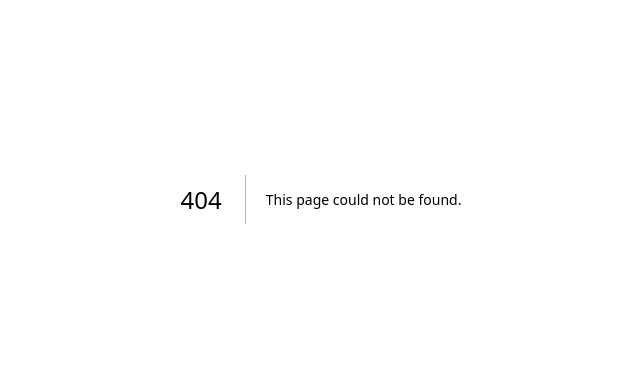
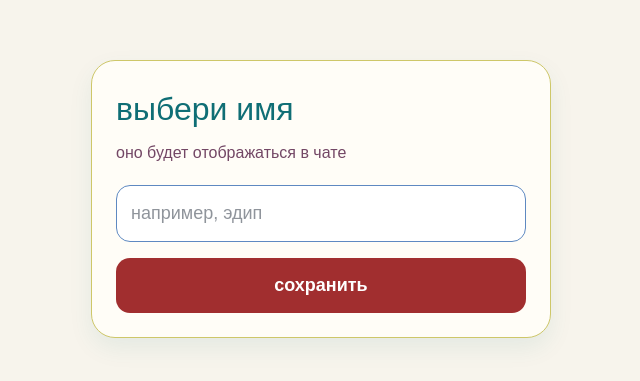
Before and after one commit to electrapower/oedipus_messenger, a Next.js app: page /setup-profile in a window 1280 px wide. Before the commit this address had no page. Shown: the part 201-582 px from the top of the page, without its empty margins (319-959 px from the left). Built offline with nearby package versions, Linux system fonts and the light colour scheme; no server answers.

Commit message:
add one-time display name setup

```diff
--- a/app/chat/page.tsx
+++ b/app/chat/page.tsx
@@ -34,6 +34,15 @@ export default async function ChatPage() {
 
   if (!user)
     redirect('/login')
+
+  const { data: profile } = await supabase
+    .from('profiles')
+    .select('display_name')
+    .eq('id', user.id)
+    .single()
+
+  if (!profile?.display_name)
+    redirect('/setup-profile')
 
   const { data: messages } = await supabase
     .from('messages')
@@ -91,7 +100,7 @@ export default async function ChatPage() {
           }}
         >
           <div>
-            <h1 style={{ margin: 0, fontSize: 32, color: '#0F6E75' }}>Чат</h1>
+            <h1 style={{ margin: 0, fontSize: 32, color: '#0F6E75' }}>чат</h1>
             <p style={{ margin: '6px 0 0 0', color: '#734765' }}>
               эдип советует присмотреться
             </p>
--- /dev/null
+++ b/app/setup-profile/page.tsx
@@ -0,0 +1,146 @@
+'use client'
+
+import { useState } from 'react'
+import { useRouter } from 'next/navigation'
+import { createClient } from '@/lib/supabase/client'
+
+export default function SetupProfilePage() {
+  const supabase = createClient()
+  const router = useRouter()
+
+  const [displayName, setDisplayName] = useState('')
+  const [loading, setLoading] = useState(false)
+  const [errorText, setErrorText] = useState('')
+
+  async function handleSubmit(e: React.FormEvent<HTMLFormElement>) {
+    e.preventDefault()
+    setErrorText('')
+
+    const cleanName = displayName.trim()
+
+    if (!cleanName) {
+      setErrorText('введи имя')
+      return
+    }
+
+    setLoading(true)
+
+    const {
+      data: { user },
+      error: userError,
+    } = await supabase.auth.getUser()
+
+    if (userError || !user) {
+      setLoading(false)
+      setErrorText('не удалось получить пользователя')
+      return
+    }
+
+    const { error } = await supabase
+      .from('profiles')
+      .update({ display_name: cleanName })
+      .eq('id', user.id)
+      .is('display_name', null)
+
+    setLoading(false)
+
+    if (error) {
+      setErrorText(error.message)
+      return
+    }
+
+    router.push('/chat')
+    router.refresh()
+  }
+
+  return (
+    <main
+      style={{
+        minHeight: '100vh',
+        display: 'grid',
+        placeItems: 'center',
+        padding: 20,
+        background: '#F7F4EC',
+      }}
+    >
+      <div
+        style={{
+          width: '100%',
+          maxWidth: 460,
+          background: '#FFFDF7',
+          border: '1px solid #CEC769',
+          borderRadius: 24,
+          padding: 24,
+          boxShadow: '0 10px 24px rgba(15, 110, 117, 0.08)',
+        }}
+      >
+        <h1
+          style={{
+            marginTop: 0,
+            marginBottom: 8,
+            fontSize: 32,
+            color: '#0F6E75',
+          }}
+        >
+          выбери имя
+        </h1>
+
+        <p
+          style={{
+            marginTop: 0,
+            marginBottom: 20,
+            color: '#734765',
+          }}
+        >
+          оно будет отображаться в чате
+        </p>
+
+        <form onSubmit={handleSubmit} style={{ display: 'grid', gap: 12 }}>
+          <input
+            type="text"
+            placeholder="например, эдип"
+            value={displayName}
+            onChange={(e) => setDisplayName(e.target.value)}
+            maxLength={30}
+            required
+            style={{
+              width: '100%',
+              border: '1px solid #5E89C1',
+              borderRadius: 14,
+              padding: 14,
+              fontSize: 18,
+              outline: 'none',
+              background: '#ffffff',
+              color: '#1f2937',
+            }}
+          />
+
+          <button
+            type="submit"
+            disabled={loading}
+            style={{
+              marginTop: 4,
+              border: 'none',
+              borderRadius: 14,
+              padding: '14px 18px',
+              fontSize: 18,
+              fontWeight: 700,
+              cursor: loading ? 'not-allowed' : 'pointer',
+              background: '#A12E2F',
+              color: '#ffffff',
+              opacity: loading ? 0.7 : 1,
+            }}
+          >
+            {loading ? 'сохраняем...' : 'сохранить'}
+          </button>
+        </form>
+
+        {errorText && (
+          <p style={{ color: '#A12E2F', marginTop: 14, marginBottom: 0 }}>
+            {errorText}
+          </p>
+        )}
+      </div>
+    </main>
+  )
+}
```
